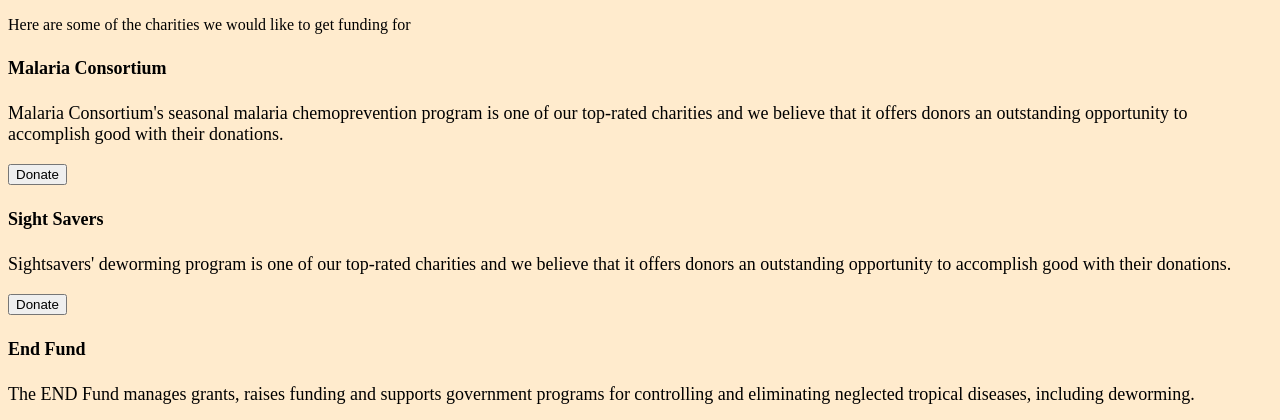
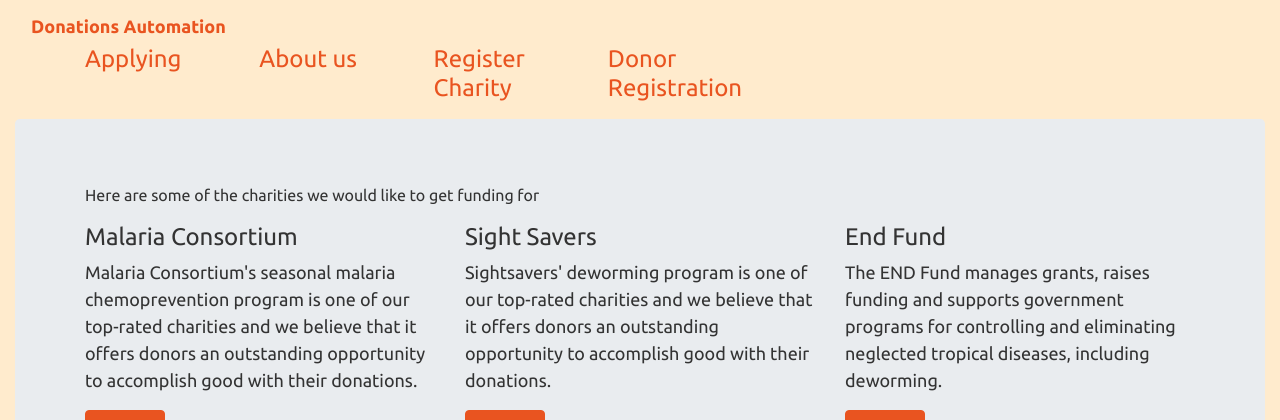
Before and after one commit to IanKoech/Donations-Automation, a Python web app: template app/templates/index.html in a window 1280 px wide. Shown: the top 420 px of the page. Run offline with Jinja, Linux system fonts and the light colour scheme; the template is opened without the code that fills it, so the values that code supplies are empty; some libraries are stand-ins or nearby versions.

Commit message:
Changed templates to view files and nav bar links

```diff
--- a/app/charity/views.py
+++ b/app/charity/views.py
@@ -3,8 +3,10 @@
 from . import charity
 from ..models import Charity,Donations,Donor, Beneficiaries
 from .forms import applicationform,BeneficiaryForm
+from flask_login import login_required
 
 @charity.route('/charity/application', methods =['GET','POST'])
+@login_required
 def apply():
 
     form = applicationform()
@@ -14,8 +16,9 @@
         phoneNumber = form.phone_number.data
         email = form.email.data
         Address = form.Address.data
+        password = form.preferedpassword.data
 
-        new_charity = Charity(name = name, toDoList = toDoList, phoneNumber =phoneNumber, email =email, Address = Address)
+        new_charity = Charity(name = name, toDoList = toDoList, phoneNumber =phoneNumber, email =email, Address = Address, password= password)
 
         new_charity.save_charity()
 
--- a/app/templates/base.html
+++ b/app/templates/base.html
@@ -7,6 +7,14 @@
     <title>Donations Automation</title>
 </head>
 <body>
+    {%block styles%}
+      <link rel="stylesheet" href="{{url_for('static', filename = 'bootstrap.css')}}">
+    {%endblock%}
+    {%block navbar%}
+
+        {%include 'navbar.html'%}
+
+    {%endblock%}
     {% block content%}
 
     {%endblock%}
--- a/app/templates/index.html
+++ b/app/templates/index.html
@@ -4,7 +4,7 @@
 <!-- Styles block -->
 {% block styles%}
     {{ super() }}
-    <link rel="stylesheet" href="{{url_for('static',filename='css/index.css')}}">
+    <!-- <link rel="stylesheet" href="{{url_for('static',filename='css/index.css')}}"> -->
     <link href="https://stackpath.bootstrapcdn.com/bootswatch/4.1.3/united/bootstrap.min.css" rel="stylesheet" integrity="sha384-+d4wMJSxEP3vzs2qZBElQRTZMXwgWH15Nyn2K/9XjKiHmh3sBuk1Un/IbcdMcYC4" crossorigin="anonymous">
     <link href="https://fonts.googleapis.com/css?family=Montserrat" rel="stylesheet">
 
--- a/app/templates/navbar.html
+++ b/app/templates/navbar.html
@@ -1,29 +1,25 @@
 <div class="navbar navbar-inverse" role="navigation">
     <div class="container-fluid">
         <div class="navbar-header">
-            <button type="button" class="navbar-toggle" data-toggle="collapse" data-target=".navbar-collapse">
-              <span class="sr-only">Toggle navigation</span>
-              <span class="icon-bar"></span>
-              <span class="icon-bar"></span>
-              <span class="icon-bar"></span>
-            </button>
+
             <a class="navbar-brand" href="/" style="font-size:large; font-weight: 900; text-align: center;"> Donations Automation</a>
         </div>
-        <h2 >Donations Automation</h2>
-        <div class="navbar-collapse collapse">
+
+        <div class="navbar-collapse">
             <div class='container'>
                 <div class='row'>
                     <div class='col-md-3'>
-                        <h4 href='applying.html'>Applying </h4>
+                        <h4><a href="{{url_for('donor.applying')}}">Applying</a></h4>
                     </div>
                     <div class='col-md-3'>
-                        <h4 href='about.html'>About us</h4>
+                        <h4><a href="{{url_for('donor.about')}}">About us</a></h4>
+                    </div>
+
+                    <div class='col-md-3'>
+                        <h4><a href="{{url_for('charity.apply')}}">Register Charity</a></h4>
                     </div>
                     <div class='col-md-3'>
-                        <h4 href='{{url_for(charity.apply)}}'>Register Charity</h4>
-                    </div>
-                    <div class='col-md-3'>
-                        <h4 href='{{url_for(donor.create_account)}}'>Donor Registration</h4>
+                        <h4><a href="{{url_for('donor.create_account')}}">Donor Registration</a></h4>
                     </div>
                 </div>
             </div>
```
Also changed, not shown: app/donor/views.py (+28 -3 lines), app/charity/static/bootstrap.css (added), app/charity/static/index.css (added).
